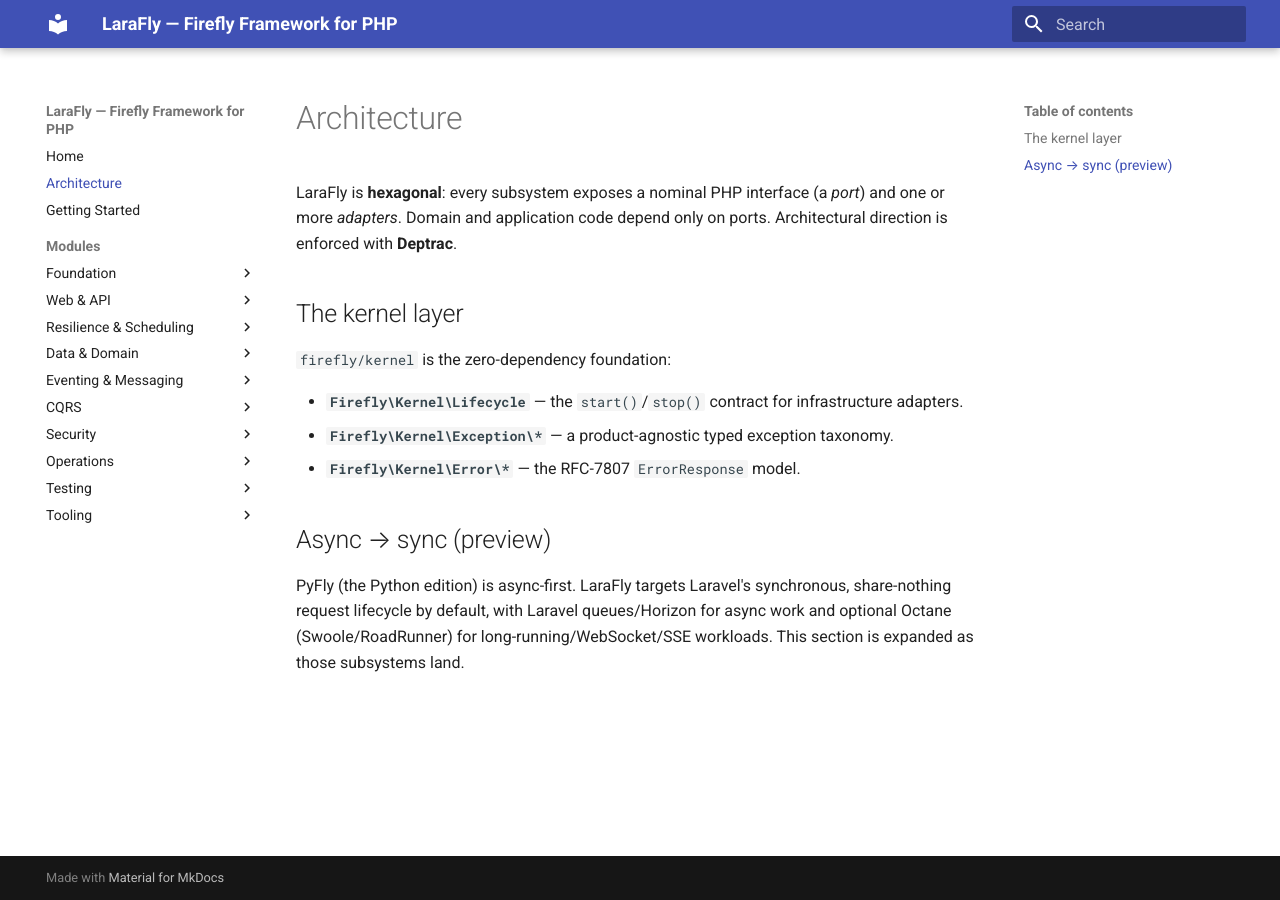
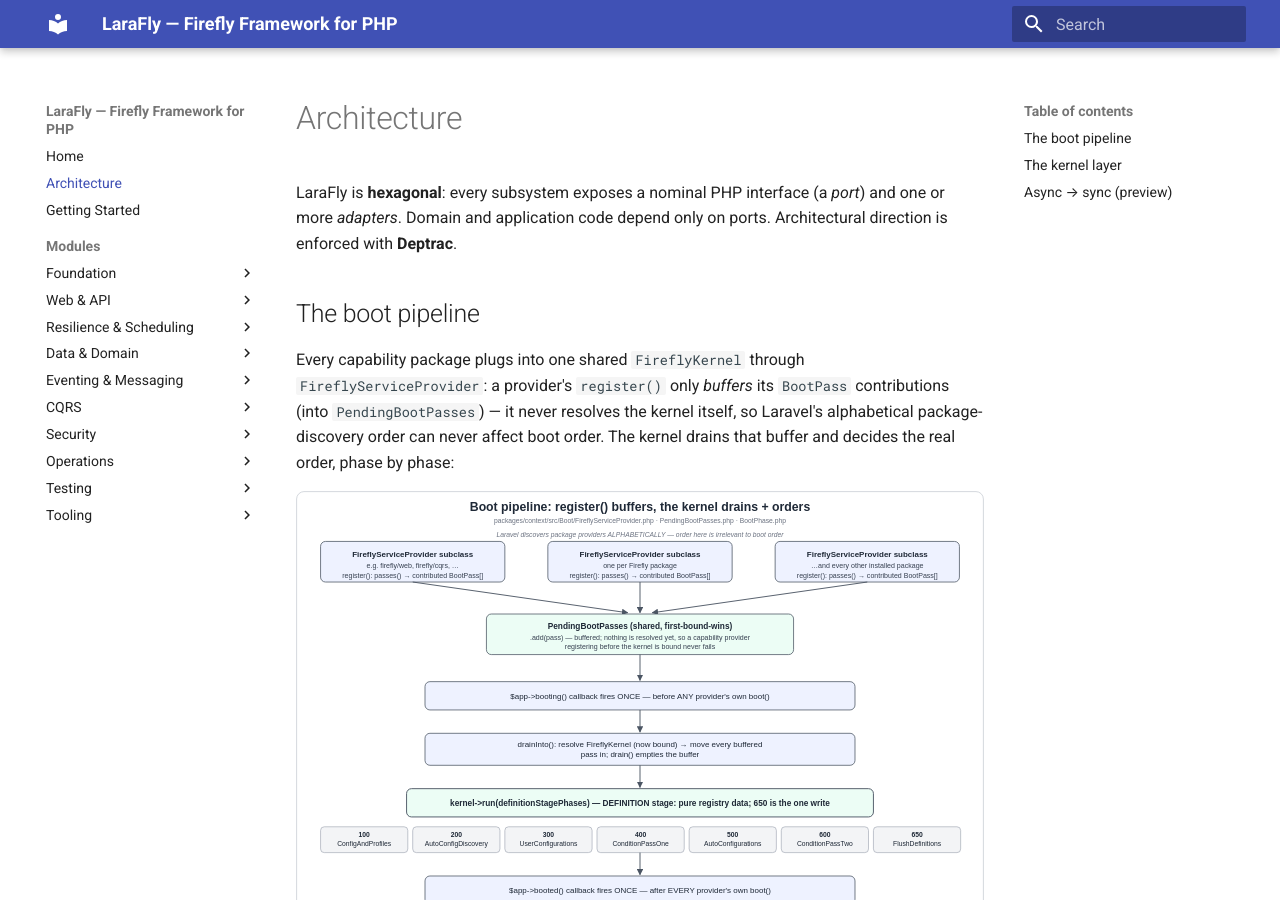
Before and after one commit to fireflyframework/fireflyframework-php, an MkDocs documentation site: the page built from docs/architecture.md, in a window 1280 px wide and 900 px high. Built offline with MkDocs 1.6.1 and Material for MkDocs 9.7.7, drawn with Linux system fonts in a browser that asks for light colours.

Commit message:
docs(diagrams): hand-authored SVG architecture diagrams (accurate to the code)
Five static, theme-neutral SVG diagrams under docs/assets/diagrams/, each
drawn directly from the shipped source (FireflyServiceProvider/BootPhase,
the DI/auto-configuration scanner-to-condition-pass pipeline, the web
request lifecycle, the genuine same-tx Postgres outbox, and the CQRS/EDA
domain-event bridge), embedded in their existing module docs. Adds
docs/assets/README.md documenting the diagram set and a DocsDiagramsTest
asserting each SVG exists, parses, and is referenced from a doc page.

```diff
--- a/docs/architecture.md
+++ b/docs/architecture.md
@@ -3,6 +3,15 @@
 LaraFly is **hexagonal**: every subsystem exposes a nominal PHP interface (a *port*) and one or more
 *adapters*. Domain and application code depend only on ports. Architectural direction is enforced with
 **Deptrac**.
+
+## The boot pipeline
+
+Every capability package plugs into one shared `FireflyKernel` through `FireflyServiceProvider`: a
+provider's `register()` only *buffers* its `BootPass` contributions (into `PendingBootPasses`) — it never
+resolves the kernel itself, so Laravel's alphabetical package-discovery order can never affect boot order.
+The kernel drains that buffer and decides the real order, phase by phase:
+
+![Boot pipeline](assets/diagrams/boot-pipeline.svg)
 
 ## The kernel layer
 
--- a/mkdocs.yml
+++ b/mkdocs.yml
@@ -4,6 +4,7 @@
 # be built into the published site. They are also git-ignored from the repo.
 exclude_docs: |
   superpowers/
+  assets/README.md
 theme:
   name: material
   features:
```
Also changed, not shown: docs/assets/README.md (added, +23 -0 lines), docs/modules/cqrs.md (+2 -0 lines), docs/modules/eda-brokers.md (+2 -0 lines), docs/modules/starters.md (+2 -0 lines), docs/modules/web.md (+2 -0 lines), docs/assets/diagrams/boot-pipeline.svg (added), docs/assets/diagrams/cqrs-eda-bridge.svg (added), docs/assets/diagrams/di-autoconfig.svg (added), docs/assets/diagrams/outbox-flow.svg (added), docs/assets/diagrams/request-lifecycle.svg (added), 1 other file.
